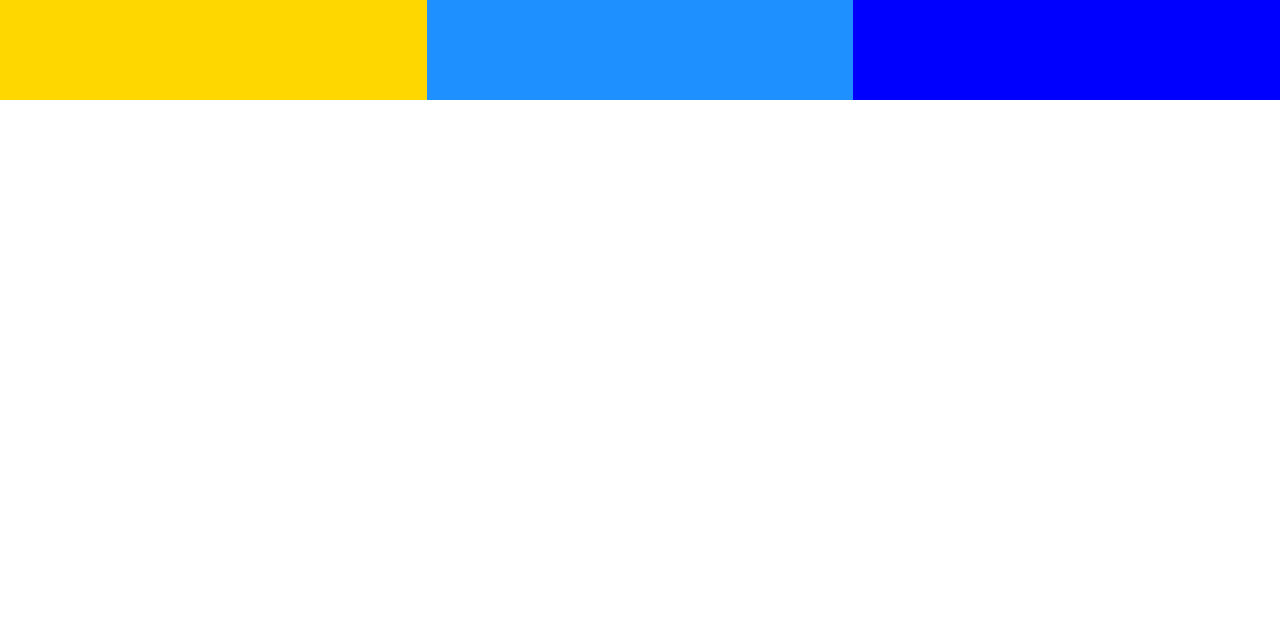
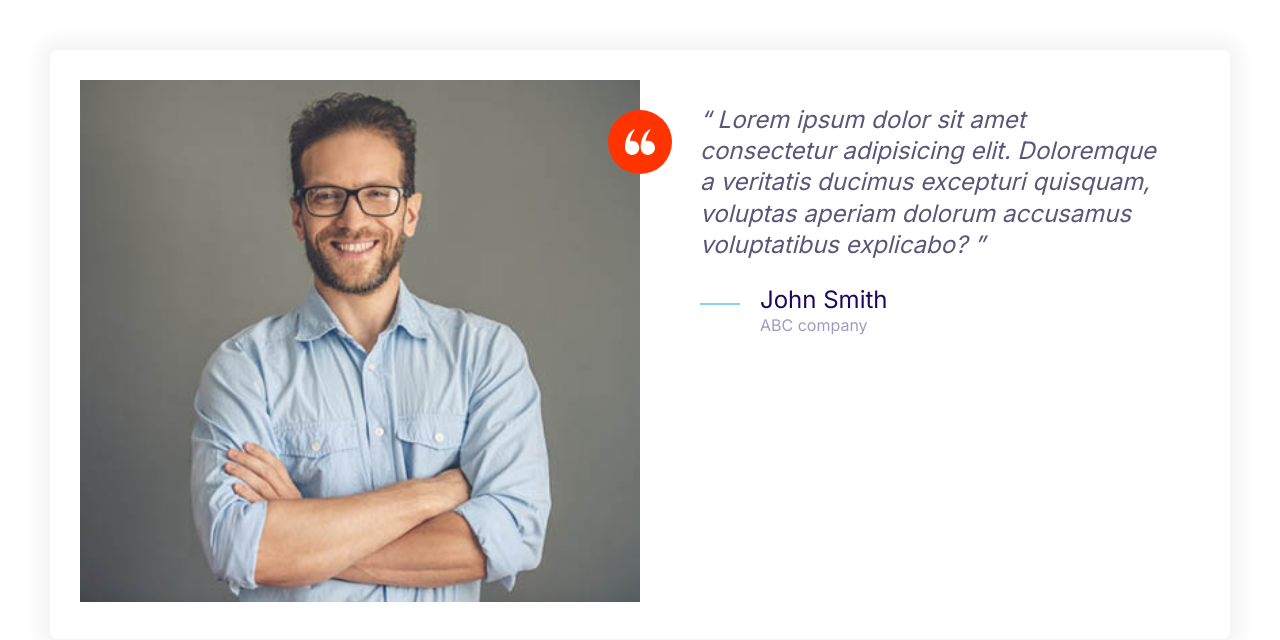
Before and after one commit to NguyenTrongTan82/nguyentrongtan, a plain HTML site: page index.html in a window 1280 px wide. Drawn offline with Linux system fonts and the light colour scheme.

Commit message:
testimonial.

```diff
--- a/css/styles.css
+++ b/css/styles.css
@@ -146,9 +146,16 @@ a {
   width: 40px;
   height: 40px;
 }
+.icon--small {
+  width: 30px;
+  height: 30px;
+}
 
 .icon--primary {
   fill: var(--color-primary);
+}
+.icon--white {
+  fill: white;
 }
 
 .icon-container {
@@ -159,6 +166,9 @@ a {
   display: inline-flex;
   justify-content: center;
   align-items: center;
+}
+.icon-container--accent {
+  background: var(--color-accent);
 }
 /* Button */
 
@@ -418,3 +428,31 @@ a {
     grid-template-columns: 1fr 1fr 1fr;
   }
 }
+/* testimonial */
+.testimonial {
+  padding: 3rem;
+}
+
+.testimonial__image > img {
+  width: 100%;
+}
+
+.testimonial__image {
+  position: relative;
+}
+
+.testimonial__image > .icon-container {
+  position: absolute;
+  top: 3rem;
+  right: -32px;
+}
+
+@media screen and (min-width: 768px){
+  .testimonial .quote, .testimonial .quote__author{
+    font-size: 2.4rem;
+  }
+  .testimonial .quote {
+    margin-left: 6rem;
+  }
+
+}
--- a/index.html
+++ b/index.html
@@ -13,11 +13,41 @@
     <link rel="stylesheet" href="css/styles.css" />
     <title>Document</title>
   </head>
-  <body>
-    <div class="grid grid--1x3">
-      <div style="height: 100px; background: gold;" class=""></div>
-      <div style="height: 100px; background: dodgerblue;" class=""></div>
-      <div style="height: 100px; background: blue;" class=""></div>
+  <body style="padding: 5rem">
+    <div class="card testimonial">
+      <div class="grid grid--1x2">
+        <div class="testimonial__image">
+          <img
+            src="images/testimonial.jpg"
+            alt="fdagkjhf"
+          />
+          <span class="icon-container icon-container--accent ">
+            <svg class="icon icon--white icon--small">
+              <use xlink:href="images/sprite.svg#quotes"></use>
+            </svg>
+          </span>
+        </div>
+        <blockquote class="quote">
+          <p class="quote__text">
+            Lorem ipsum dolor sit amet consectetur adipisicing elit. Doloremque a
+            veritatis ducimus excepturi quisquam, voluptas aperiam dolorum accusamus
+            voluptatibus explicabo?
+          </p>
+          <footer>
+            <div class="media">
+              <div class="media__image">
+                <svg class="icon icon--primary quote__line">
+                  <use xlink:href="images/sprite.svg#line"></use>
+                </svg>
+              </div>
+              <div class="media__body">
+                <h3 class="media__title quote__author">John Smith</h3>
+                <p class="quote__organzation">ABC company</p>
+              </div>
+            </div>
+          </footer>
+        </blockquote>
+      </div>
     </div>
   </body>
 </html>
```
Also changed, not shown: components/icon.html (+4 -4 lines), components/testimonial.html (added, +32 -0 lines), components/grids.html (renamed from components/grid.html), images/testimonial.jpg (added).
